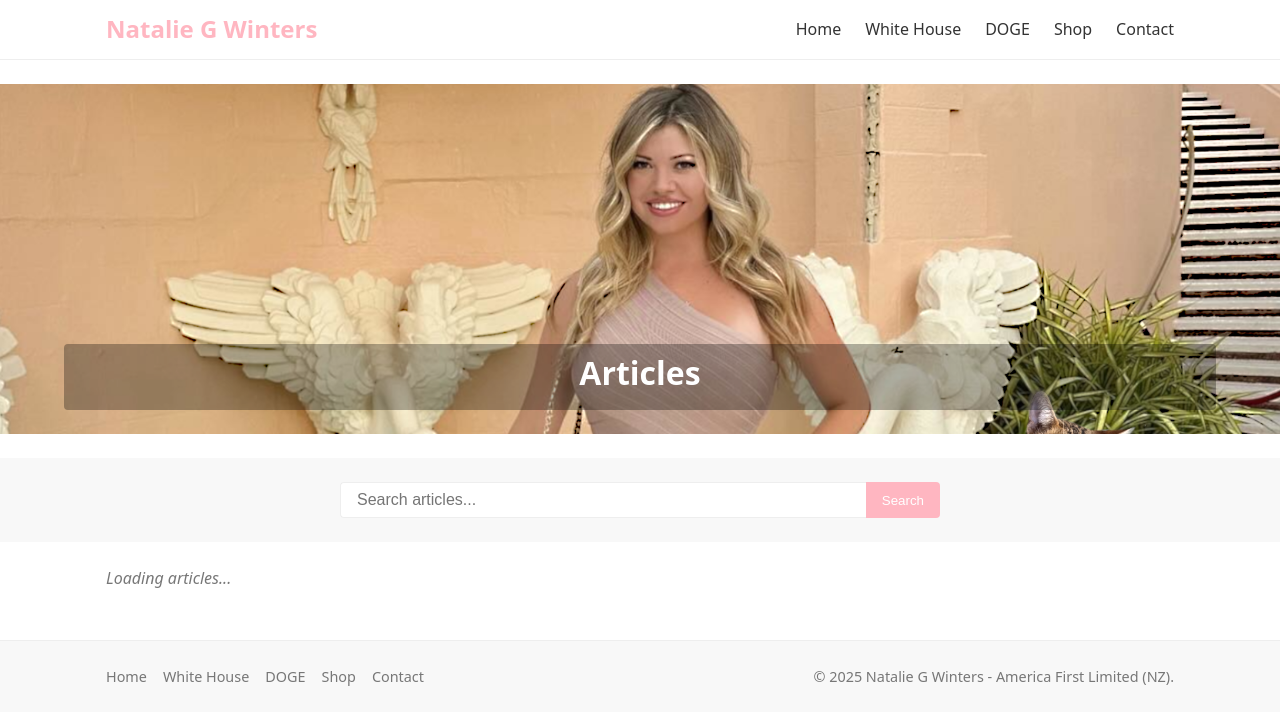
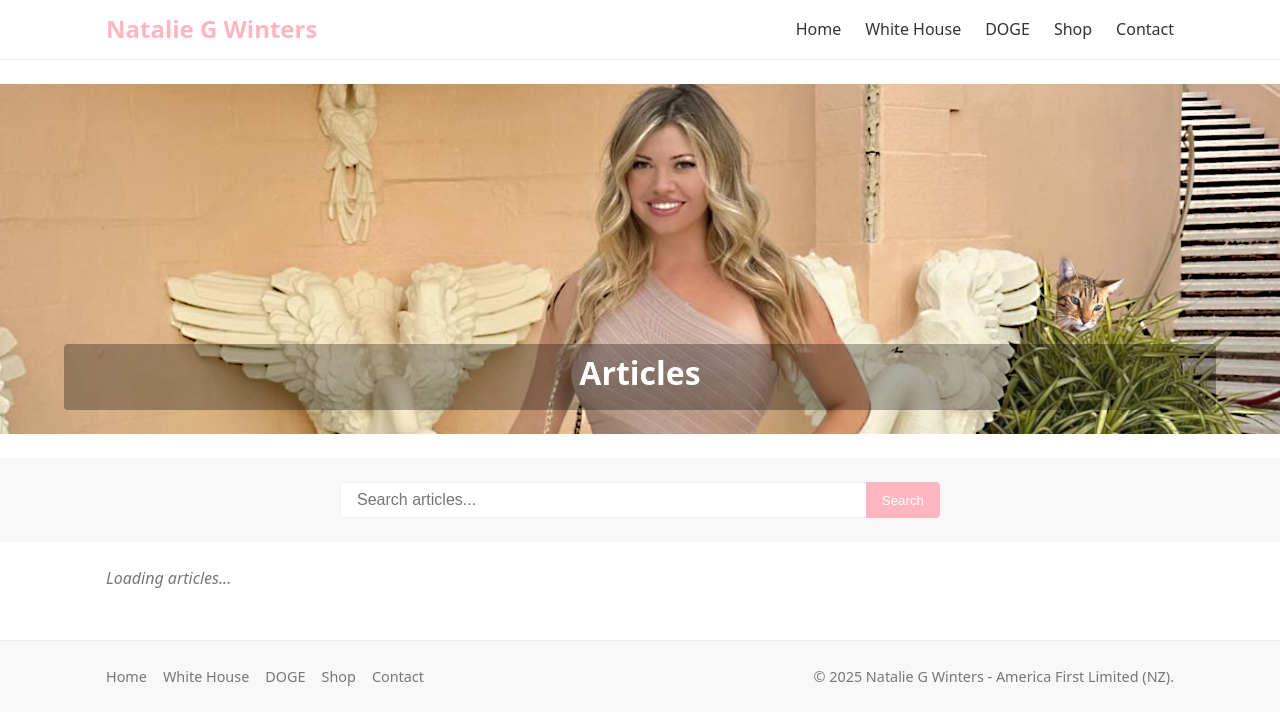
Before and after one commit to meeeeeooooowwwwwww/this, a website: page public/articles.html in a window 1280 px wide. Drawn offline with Linux system fonts and the light colour scheme.

Commit message:
Update hero image to cat-napper

```diff
--- a/public/articles.html
+++ b/public/articles.html
@@ -30,7 +30,7 @@
         </header>
 
         <main>
-            <section class="hero" style="background-image: url('/images/hero/natalie-winters-cat-nabber.png');">
+            <section class="hero" style="background-image: url('/images/hero/natalie-winters-cat-napper.png');">
                 <div class="container">
                      <h1>Articles</h1>
                      <!-- <p>Browse the latest articles.</p> -->
```
Also changed, not shown: public/businesses.html (+1 -1 lines), public/contact.html (+1 -1 lines), public/index.html (+1 -1 lines), public/videos.html (+1 -1 lines), public/images/hero/natalie-winters-cat-napper.png (added).
